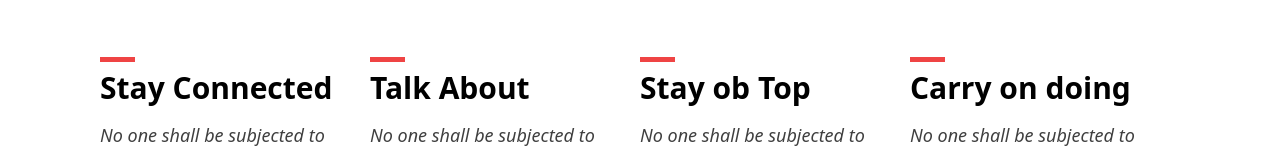
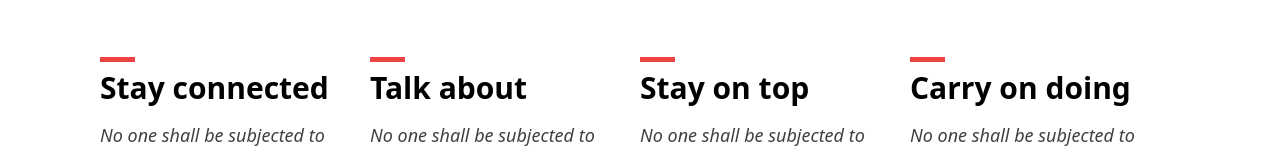
Before and after one commit to suranga97/Stay-At-Home, a website: page index.html in a window 1280 px wide. Shown: the part 638-791 px from the top of the page. Drawn offline with nearby package versions, Linux system fonts and the light colour scheme.

Commit message:
index.html

```diff
--- a/index.html
+++ b/index.html
@@ -82,7 +82,7 @@
     <div class="flex flex-row my-24 mx-[100px] max-lg:flex-col max-lg:mx-[50px] max-sm:my-12">
             <section class="w-[25%] pr-[15px] max-lg:w-[95%]">
                 <div class="w-[35px] h-[5px] bg-red-500 mb-2"></div>
-                <h2 class="pb-4 text-3xl font-bold max-sm:text-[24px] max-sm:pb-2 dark:text-white">Stay Connected</h2>
+                <h2 class="pb-4 text-3xl font-bold max-sm:text-[24px] max-sm:pb-2 dark:text-white">Stay connected</h2>
                 <p class="italic opacity-75 font-medium text-[18px] max-sm:text-[15px]  dark:text-white">No one shall be subjected to arbitrary arrest,
                 detention or exile. Everyone is entitled in full
                 equality to a fair and public hearing by an independent
@@ -92,7 +92,7 @@
 
             <section class="w-[25%] pr-[15px] max-lg:w-[95%] max-lg:pt-8">
                 <div class="w-[35px] h-[5px] bg-red-500 mb-2"></div>
-                <h2 class="pb-4 text-3xl font-bold max-sm:text-[24px] max-sm:pb-2  dark:text-white">Talk About</h2>
+                <h2 class="pb-4 text-3xl font-bold max-sm:text-[24px] max-sm:pb-2  dark:text-white">Talk about</h2>
                 <p class="italic opacity-75 font-medium text-[18px] max-sm:text-[15px]  dark:text-white">No one shall be subjected to arbitrary arrest,
                 detention or exile. Everyone is entitled in full
                 equality to a fair and public hearing by an independent
@@ -102,7 +102,7 @@
 
             <section class="w-[25%] pr-[15px] max-lg:w-[95%] max-lg:pt-8">
                 <div class="w-[35px] h-[5px] bg-red-500 mb-2"></div>
-                <h2 class="pb-4 text-3xl font-bold max-sm:text-[24px] max-sm:pb-2  dark:text-white">Stay ob Top</h2>
+                <h2 class="pb-4 text-3xl font-bold max-sm:text-[24px] max-sm:pb-2  dark:text-white">Stay on top</h2>
                 <p class="italic opacity-75 font-medium text-[18px] max-sm:text-[15px]  dark:text-white">No one shall be subjected to arbitrary arrest,
                 detention or exile. Everyone is entitled in full
                 equality to a fair and public hearing by an independent
```
